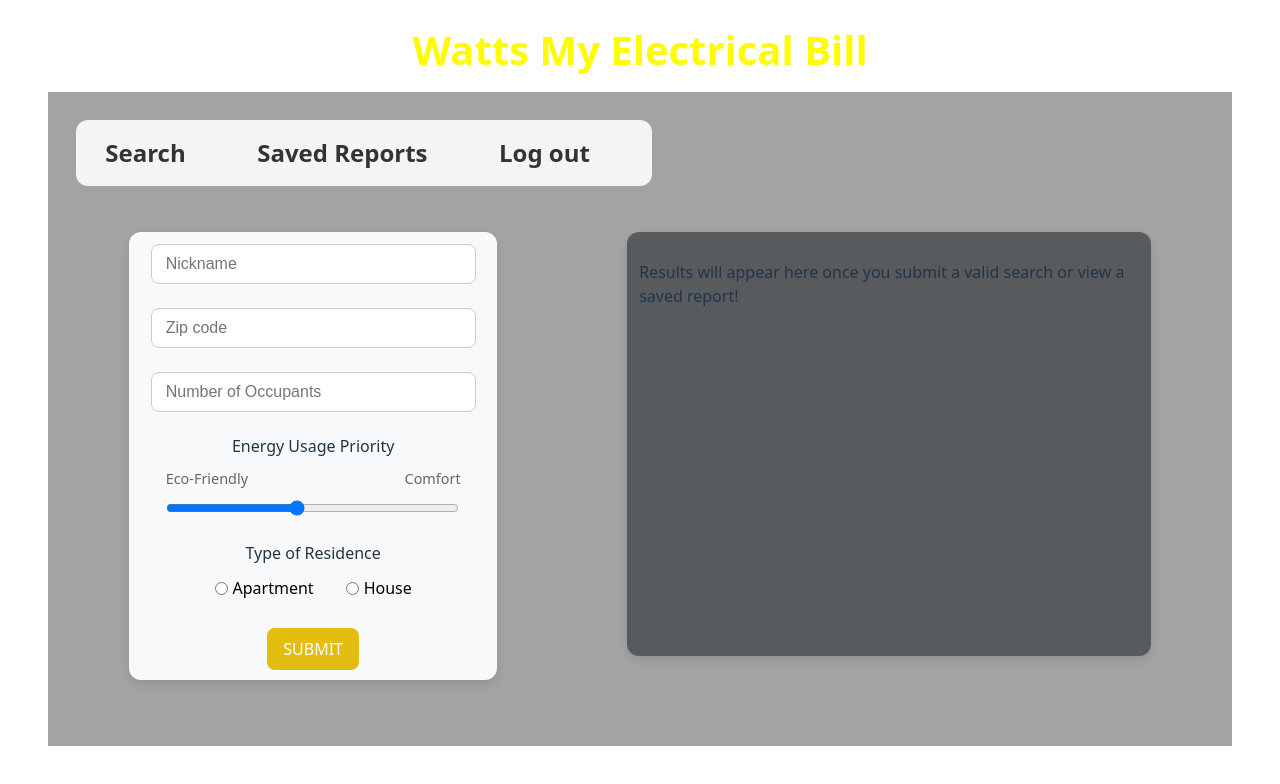
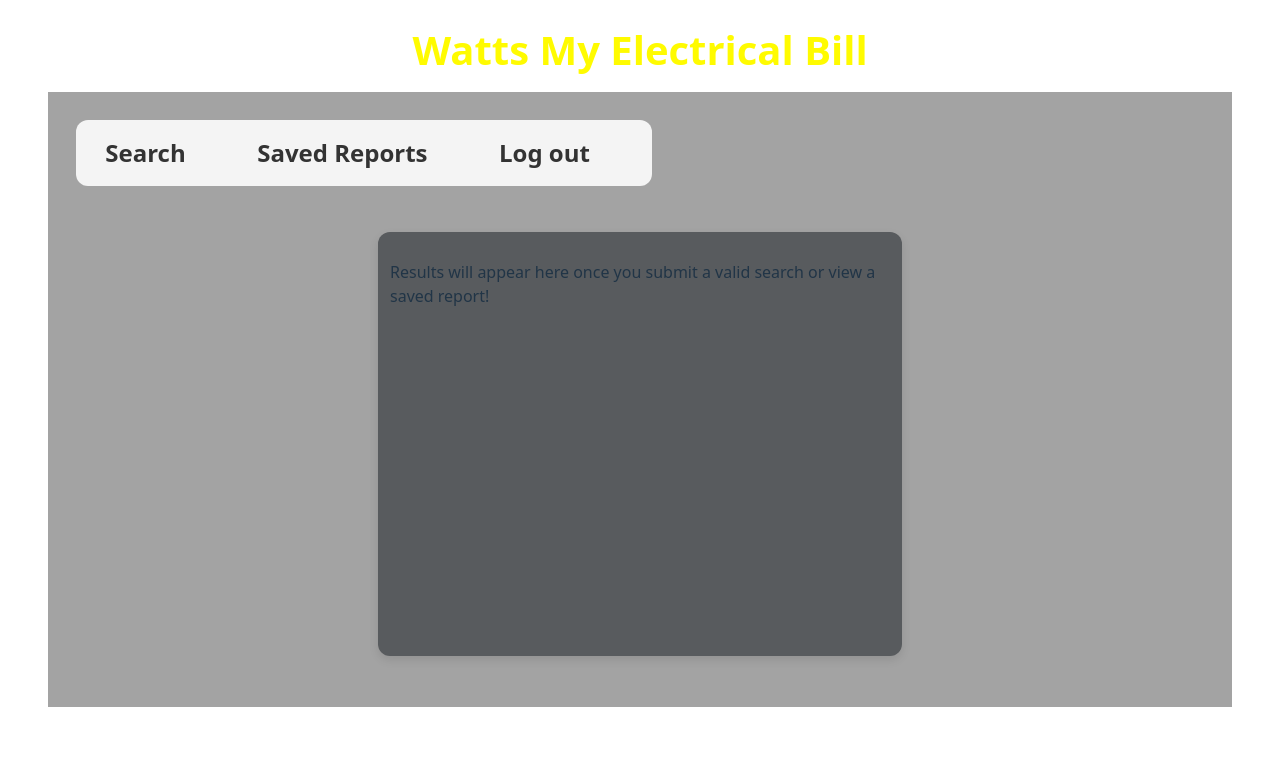
Before and after one commit to mkendall42/Watts-My-Electricity-Bill-FE-updates, a React (Vite) app: page /user/1 in a window 1280 px wide. Shown: the top 784 px of the page. Built offline with nearby package versions, Linux system fonts and the light colour scheme.

Commit message:
Feature: UserContainer now renders search and saved reports via Outlet

```diff
--- a/src/UserContainer/UserContainer.jsx
+++ b/src/UserContainer/UserContainer.jsx
@@ -1,6 +1,6 @@
-import { useParams, NavLink, Link } from 'react-router-dom'
+import { useParams, NavLink, Link, Outlet } from 'react-router-dom'
 import './UserContainer.css'
-import SearchContainer from '../SearchContainer/SearchContainer'
+// import SearchContainer from '../SearchContainer/SearchContainer'
 import ResultsContainer from '../ResultsContainer/ResultsContainer'
 
 const UserContainer = ({ results, user,  setResults, isNewSearch, setIsNewSearch }) => {
@@ -8,25 +8,15 @@ const UserContainer = ({ results, user,  setResults, isNewSearch, setIsNewSearch
 	return (
 		<div className='UserContainer'>
 			<nav>
-				<NavLink to={`/user/${user.id}`} className="nav-item">Search</NavLink>
+				<NavLink to={`/user/${user.id}/search`} className="nav-item">Search</NavLink>
 				<NavLink to={`/user/${user.id}/saved`} className="nav-item">Saved Reports</NavLink>
 				<Link to="/" className="nav-item">Log out</Link>
 			</nav>
 
 			<div className="left-right-sides">
-				<SearchContainer
-					user={user}
-					setResults={setResults}
-					isNewSearch={isNewSearch}
-					setIsNewSearch={setIsNewSearch}
-				/>
+				<Outlet />
 
-				<ResultsContainer
-					user={user}
-					results={results}
-					isNewSearch={isNewSearch}
-					setIsNewSearch={setIsNewSearch}
-				/>
+				<ResultsContainer user={user} results={results} isNewSearch={isNewSearch} setIsNewSearch={setIsNewSearch} />
 			</div>
 		</div>
 	)
```
